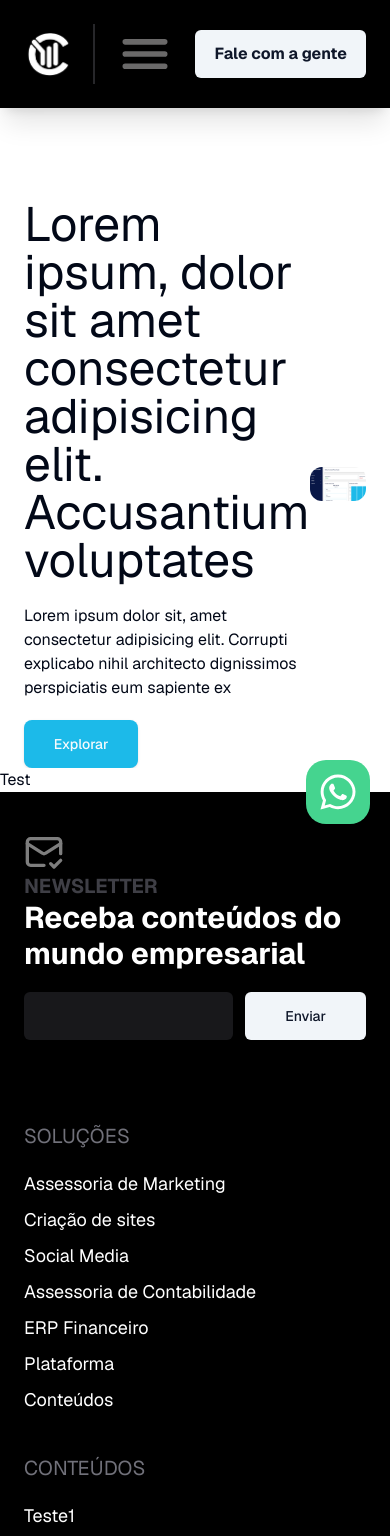
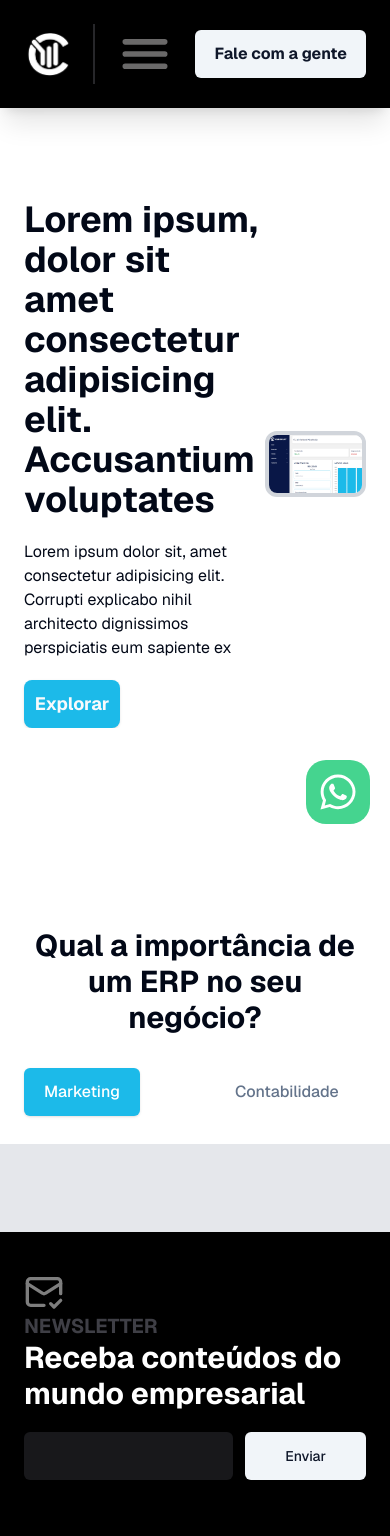
Before and after one commit to guilhermeQuinco/site-yourcount, a Next.js app: page /contabilidade/erp-financeiro in a window 390 px wide. Shown: the top 1536 px of the page. Built offline with nearby package versions, Linux system fonts and the light colour scheme.

Commit message:
feat: add section solutions in erp

```diff
--- a/src/app/contabilidade/erp-financeiro/_components/hero.jsx
+++ b/src/app/contabilidade/erp-financeiro/_components/hero.jsx
@@ -8,7 +8,7 @@ const ErpHero = () => {
     <section className="w-full overflow-hidden mt-[200px]">
       <div className="max-container padding-container flex flex-row justify-between items-center">
         <div className="max-w-[550px] flex flex-col gap-5 ">
-          <h1 className="text-5xl">
+          <h1 className="text-4xl font-bold">
             Lorem ipsum, dolor sit amet consectetur adipisicing elit.
             Accusantium voluptates
           </h1>
@@ -17,7 +17,7 @@ const ErpHero = () => {
             explicabo nihil architecto dignissimos perspiciatis eum sapiente ex
           </p>
 
-          <Button className="w-[40%] bg-[#1cbae9] p-6 rounded-lg">
+          <Button className="w-[40%] bg-[#1cbae9] p-6 rounded-lg font-bold text-lg">
             Explorar
           </Button>
         </div>
@@ -26,7 +26,7 @@ const ErpHero = () => {
             src={dashboardImage}
             width={600}
             height={600}
-            className="rounded-xl"
+            className="rounded-xl border-4 border-gray-300"
           />
         </div>
       </div>
--- a/src/app/contabilidade/erp-financeiro/_components/solutions-erp.jsx
+++ b/src/app/contabilidade/erp-financeiro/_components/solutions-erp.jsx
@@ -1,10 +1,80 @@
 import React from "react";
+import {
+  Tabs,
+  TabsTrigger,
+  TabsList,
+  TabsContent,
+} from "../../../../components/ui/tabs";
+import {
+  Card,
+  CardHeader,
+  CardDescription,
+  CardTitle,
+} from "../../../../components/ui/card";
 
 const SolutionsErp = () => {
   return (
-    <section className="w-full overflow-hidden">
-      <div classname="max-container padding-container flex justify-center bg-gray-500">
-        Test
+    <section className="w-full overflow-hidden mt-[200px]">
+      <div className="max-container padding-container flex justify-center flex-col  gap-8">
+        <h1 className="text-center text-3xl font-bold ">
+          Qual a importância de um ERP no seu negócio?
+        </h1>
+
+        <Tabs defaultValue="marketing" className="w-full flexCenter flex-col">
+          <TabsList className="grid lg:w-[60%] w-[100%] lg:grid-cols-4 grid-cols-2 gap-10">
+            <TabsTrigger
+              className="data-[state=active]:bg-[#1cbae9]"
+              value="marketing"
+            >
+              Marketing
+            </TabsTrigger>
+            <TabsTrigger
+              className="data-[state=active]:bg-[#1cbae9]"
+              value="contabilidade"
+            >
+              Contabilidade
+            </TabsTrigger>
+            <TabsTrigger
+              className="data-[state=active]:bg-[#1cbae9]"
+              value="educacao"
+            >
+              Educação
+            </TabsTrigger>
+            <TabsTrigger
+              className="data-[state=active]:bg-[#1cbae9]"
+              value="tech"
+            >
+              Tecnologia
+            </TabsTrigger>
+          </TabsList>
+          <div className="bg-gray-200 rounded-lg p-8">
+            <TabsContent
+              value="marketing"
+              className="flex flex-row gap-10 w-[1200px] "
+            >
+              Sim
+            </TabsContent>
+
+            <TabsContent
+              value="contabilidade"
+              className="flex flex-row gap-10 w-[1200px]"
+            >
+              Não
+            </TabsContent>
+            <TabsContent
+              value="educacao"
+              className="flex flex-row gap-10 w-[1200px] "
+            >
+              Jamais
+            </TabsContent>
+            <TabsContent
+              value="tech"
+              className="flex flex-row gap-10  w-[1200px] "
+            >
+              Nunca
+            </TabsContent>
+          </div>
+        </Tabs>
       </div>
     </section>
   );
--- a/src/components/ui/accordion.jsx
+++ b/src/components/ui/accordion.jsx
@@ -11,7 +11,10 @@ const Accordion = AccordionPrimitive.Root;
 const AccordionItem = React.forwardRef(({ className, ...props }, ref) => (
   <AccordionPrimitive.Item
     ref={ref}
-    className={cn("border-b", className)}
+    className={cn(
+      "mb-3 bg-[#5a4ea6] border-2 border-transparent py-2 px-5 rounded-xl hover:border-white transition-all ease-in duration-300",
+      className
+    )}
     {...props}
   />
 ));
@@ -40,7 +43,7 @@ const AccordionContent = React.forwardRef(
   ({ className, children, ...props }, ref) => (
     <AccordionPrimitive.Content
       ref={ref}
-      className="overflow-hidden text-white text-lg data-[state=closed]:animate-accordion-up data-[state=open]:animate-accordion-down"
+      className="overflow-hidden text-white text-md data-[state=closed]:animate-accordion-up data-[state=open]:animate-accordion-down"
       {...props}
     >
       <div className={cn("pb-4 pt-0", className)}>{children}</div>
--- a/src/components/ui/tabs.jsx
+++ b/src/components/ui/tabs.jsx
@@ -23,7 +23,7 @@ const TabsTrigger = React.forwardRef(({ className, ...props }, ref) => (
   <TabsPrimitive.Trigger
     ref={ref}
     className={cn(
-      "inline-flex w-fit  whitespace-nowrap rounded-md  py-1 px-5 lg:text-md text-md font-medium ring-offset-background transition-all focus-visible:outline-none focus-visible:ring-2 focus-visible:ring-ring focus-visible:ring-offset-2 disabled:pointer-events-none disabled:opacity-50 data-[state=active]:bg-[#5a4ea6] data-[state=active]:text-white data-[state=active]:shadow",
+      "inline-flex w-fit  whitespace-nowrap rounded-md  py-3 px-5 lg:text-md text-md font-medium ring-offset-background transition-all focus-visible:outline-none focus-visible:ring-2 focus-visible:ring-ring focus-visible:ring-offset-2 disabled:pointer-events-none disabled:opacity-50 data-[state=active]:bg-[#5a4ea6] data-[state=active]:text-white data-[state=active]:shadow",
       className
     )}
     {...props}
```
